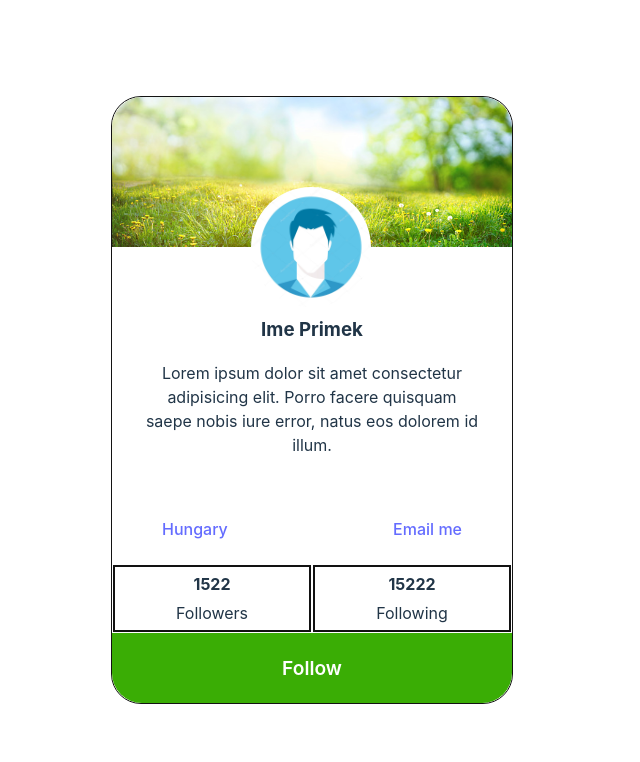
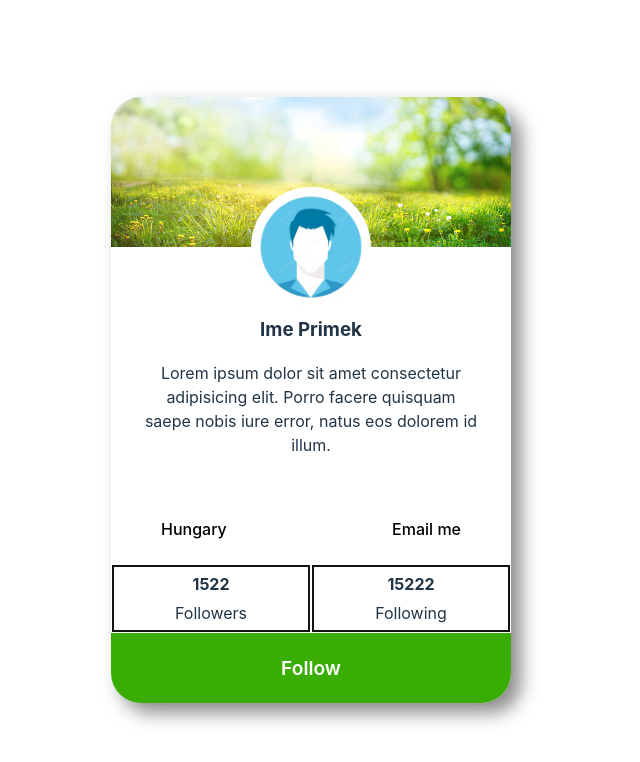
Before and after one commit to DomenJ2003/project1, a React (Vite) app: page / in a window 1280 px wide. Shown: the top 762 px of the page, without its empty margins (329-969 px from the left). Built offline with nearby package versions, Linux system fonts and the light colour scheme.

Commit message:
Update Card.css

```diff
--- a/src/Card.css
+++ b/src/Card.css
@@ -4,8 +4,10 @@
 }
 .Card{
   min-width: 400px;
-  border: 1px solid #131313;
   border-radius: 30px;
+  -webkit-box-shadow: 10px 10px 18px 0px rgba(37,37,37,0.53);
+-moz-box-shadow: 10px 10px 18px 0px rgba(37,37,37,0.53);
+box-shadow: 10px 10px 18px 0px rgba(37,37,37,0.53);
 }
 
 .okvirSlike{
@@ -75,6 +77,30 @@ p{
   margin: 5px 0 5px 0;
 }
 
+a:link {
+  color: black;
+  background-color: transparent;
+  text-decoration: none;
+}
+
+a:visited {
+  color: black;
+  background-color: transparent;
+  text-decoration: none;
+}
+
+a:hover {
+  color: black;
+  background-color: transparent;
+  text-decoration: underline;
+}
+
+a:active {
+  color: black;
+  background-color: transparent;
+  text-decoration: underline;
+}
+
 .follow-btn-container{
   min-height: 70px;
   background-color: #3aad05;
```
